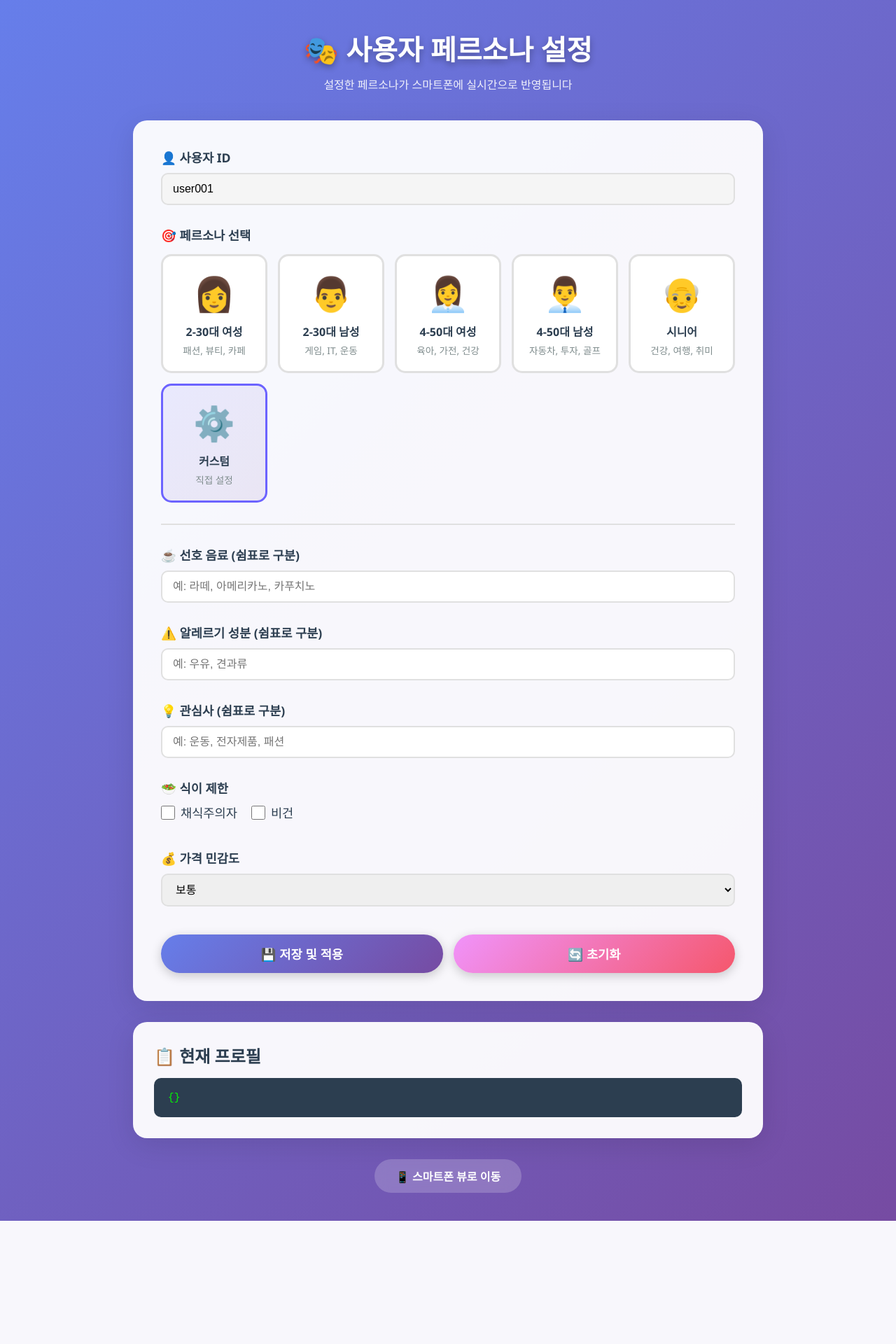
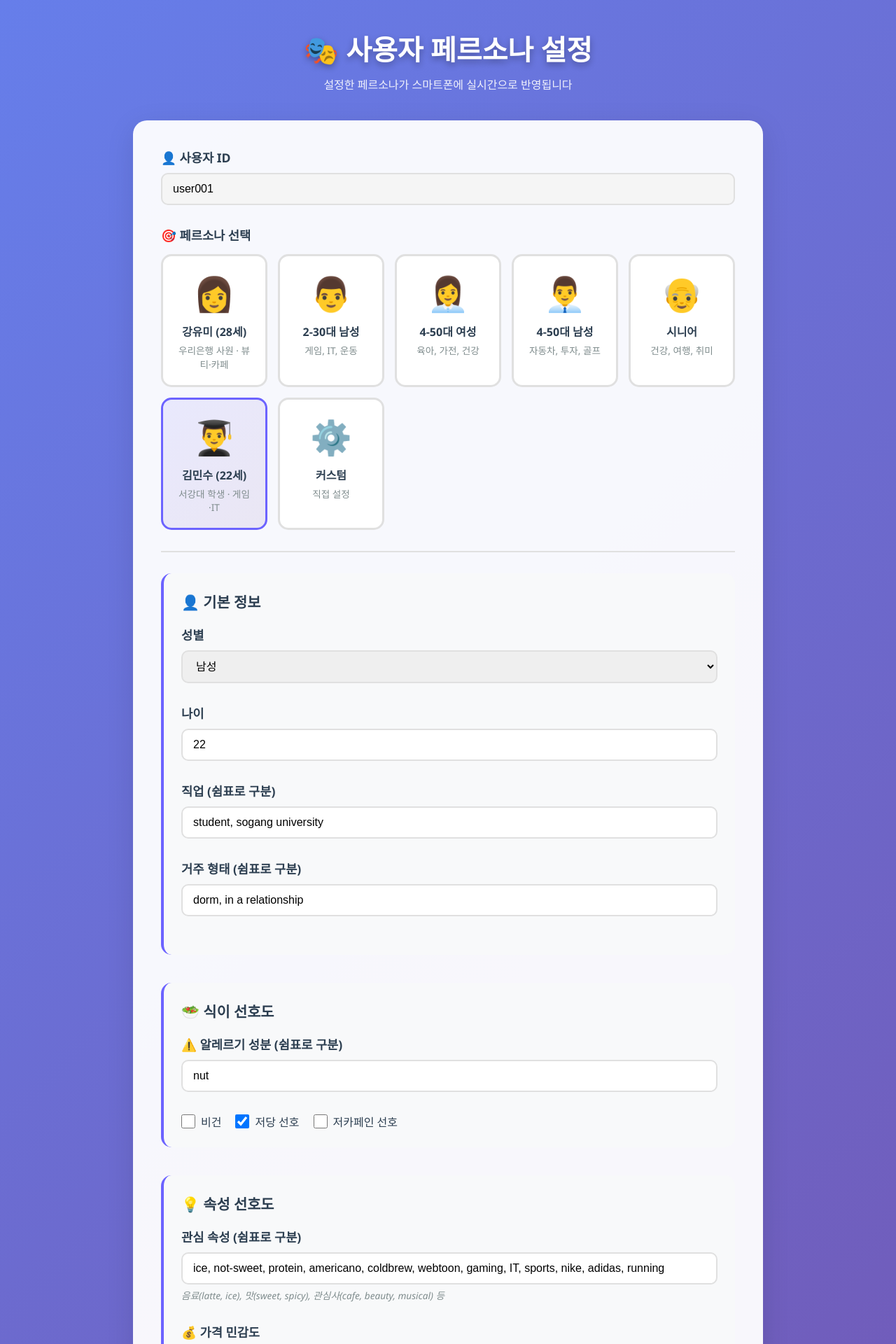
Before and after one commit to songleehyeon/2025-capstone-design, a Flask app: page /admin in a window 1280 px wide. Shown: the top 1920 px of the page at 70% size. Before the commit the page ends 1744 px from the top, so only its background shows below. Run offline with Flask 3, Linux system fonts and the light colour scheme.

Commit message:
feat: 사용자 페르소나 및 커스텀 설정 섹션 개선

```diff
--- a/templates/admin.html
+++ b/templates/admin.html
@@ -29,8 +29,8 @@
                     <div class="persona-cards">
                         <div class="persona-card" data-persona="young-female">
                             <div class="persona-icon">👩</div>
-                            <h3>2-30대 여성</h3>
-                            <p>패션, 뷰티, 카페</p>
+                            <h3>강유미 (28세)</h3>
+                            <p>우리은행 사원 · 뷰티·카페</p>
                         </div>
                         <div class="persona-card" data-persona="young-male">
                             <div class="persona-icon">👨</div>
@@ -52,7 +52,12 @@
                             <h3>시니어</h3>
                             <p>건강, 여행, 취미</p>
                         </div>
-                        <div class="persona-card active" data-persona="custom">
+                        <div class="persona-card active" data-persona="student-male">
+                            <div class="persona-icon">👨‍🎓</div>
+                            <h3>김민수 (22세)</h3>
+                            <p>서강대 학생 · 게임·IT</p>
+                        </div>
+                        <div class="persona-card" data-persona="custom">
                             <div class="persona-icon">⚙️</div>
                             <h3>커스텀</h3>
                             <p>직접 설정</p>
@@ -62,40 +67,70 @@
 
                 <!-- 커스텀 설정 -->
                 <div id="custom-settings">
-                    <!-- 선호 음료 -->
+                    <!-- 기본 정보 -->
+                    <div class="form-section">
+                        <h3>👤 기본 정보</h3>
+
                         <div class="form-group">
-                        <label for="coffee-types">☕ 선호 음료 (쉼표로 구분)</label>
-                        <input type="text" id="coffee-types" placeholder="예: 라떼, 아메리카노, 카푸치노">
+                            <label for="gender">성별</label>
+                            <select id="gender">
+                                <option value="female">여성</option>
+                                <option value="male">남성</option>
+                                <option value="other">기타</option>
+                            </select>
                         </div>
 
-                    <!-- 알레르기 -->
+                        <div class="form-group">
+                            <label for="age">나이</label>
+                            <input type="number" id="age" min="1" max="120" placeholder="예: 28">
+                        </div>
+
+                        <div class="form-group">
+                            <label for="occupation">직업 (쉼표로 구분)</label>
+                            <input type="text" id="occupation" placeholder="예: worker, bank">
+                        </div>
+
+                        <div class="form-group">
+                            <label for="living-type">거주 형태 (쉼표로 구분)</label>
+                            <input type="text" id="living-type" placeholder="예: single_household, single">
+                        </div>
+                    </div>
+
+                    <!-- 식이 선호도 -->
+                    <div class="form-section">
+                        <h3>🥗 식이 선호도</h3>
+
                         <div class="form-group">
                             <label for="allergies">⚠️ 알레르기 성분 (쉼표로 구분)</label>
                             <input type="text" id="allergies" placeholder="예: 우유, 견과류">
                         </div>
 
-                    <!-- 관심사 -->
-                    <div class="form-group">
-                        <label for="interests">💡 관심사 (쉼표로 구분)</label>
-                        <input type="text" id="interests" placeholder="예: 운동, 전자제품, 패션">
-                    </div>
-
-                    <!-- 식이 제한 -->
-                    <div class="form-group">
-                        <label>🥗 식이 제한</label>
                         <div class="checkbox-group">
-                            <label>
-                                <input type="checkbox" id="vegetarian">
-                                채식주의자
-                            </label>
                             <label>
                                 <input type="checkbox" id="vegan">
                                 비건
                             </label>
+                            <label>
+                                <input type="checkbox" id="low-sugar">
+                                저당 선호
+                            </label>
+                            <label>
+                                <input type="checkbox" id="low-caffeine">
+                                저카페인 선호
+                            </label>
                         </div>
                     </div>
 
-                    <!-- 가격 민감도 -->
+                    <!-- 속성 선호도 -->
+                    <div class="form-section">
+                        <h3>💡 속성 선호도</h3>
+
+                        <div class="form-group">
+                            <label for="attribute-preferences">관심 속성 (쉼표로 구분)</label>
+                            <input type="text" id="attribute-preferences" placeholder="예: ice, sweet, latte, cafe, beauty, musical">
+                            <small>음료(latte, ice), 맛(sweet, spicy), 관심사(cafe, beauty, musical) 등</small>
+                        </div>
+
                         <div class="form-group">
                             <label for="price-sensitivity">💰 가격 민감도</label>
                             <select id="price-sensitivity">
@@ -103,6 +138,39 @@
                                 <option value="medium" selected>보통</option>
                                 <option value="high">높음 (가성비 중시)</option>
                             </select>
+                        </div>
+                    </div>
+
+                    <!-- 상황 정보 -->
+                    <div class="form-section">
+                        <h3>🌤️ 상황 정보</h3>
+
+                        <div class="form-group">
+                            <label for="current-time">현재 시간대</label>
+                            <select id="current-time">
+                                <option value="morning">아침</option>
+                                <option value="afternoon" selected>오후</option>
+                                <option value="evening">저녁</option>
+                                <option value="night">밤</option>
+                            </select>
+                        </div>
+
+                        <div class="form-group">
+                            <label for="day-type">요일 유형</label>
+                            <select id="day-type">
+                                <option value="weekday" selected>평일</option>
+                                <option value="weekend">주말</option>
+                            </select>
+                        </div>
+
+                        <div class="form-group">
+                            <label for="weather">날씨</label>
+                            <select id="weather">
+                                <option value="hot">더움</option>
+                                <option value="normal">보통</option>
+                                <option value="cold">추움</option>
+                            </select>
+                        </div>
                     </div>
                 </div>
 
```
Lines whose indentation alone changed are shown as unchanged.
